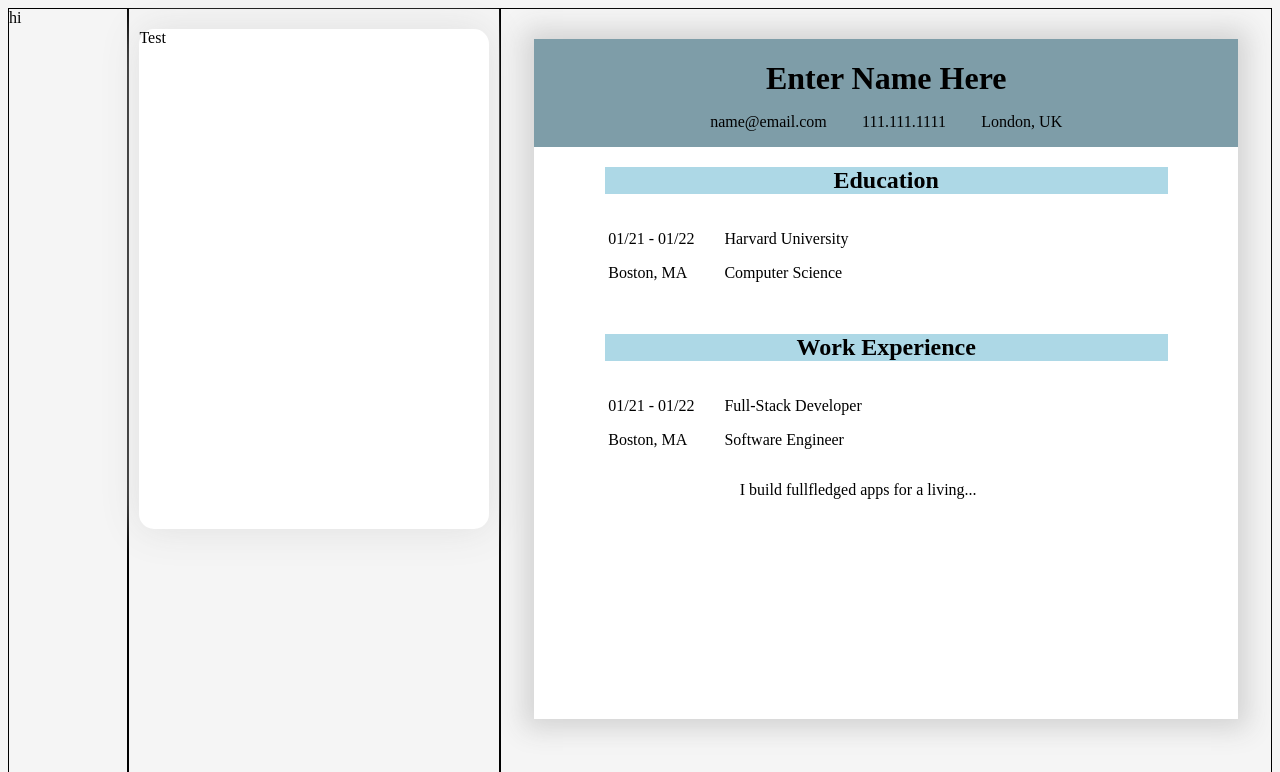
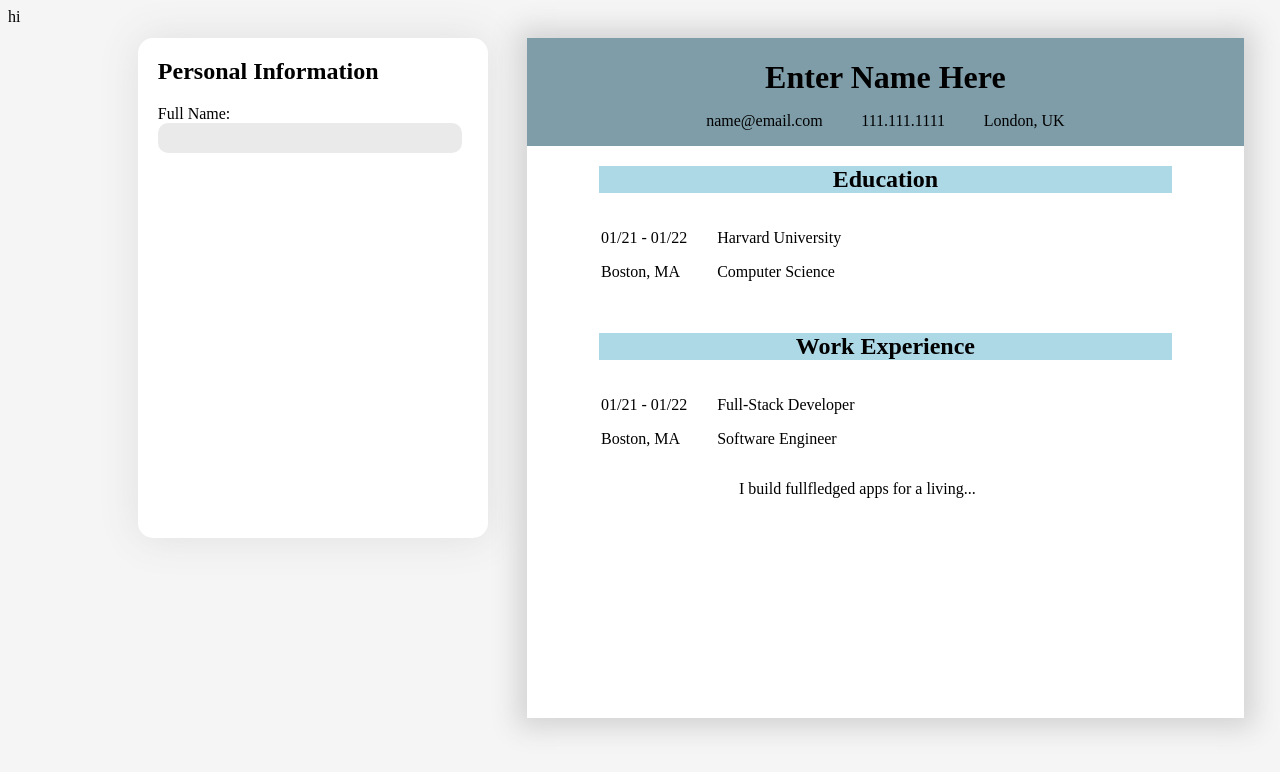
Before and after one commit to tdematos/React-CV-Generator, a React (Vite) app in the folder React-CV-Generator/: page / in a window 1280 px wide. Shown: the top 772 px of the page. Built offline with nearby package versions, Linux system fonts and the light colour scheme.

Commit message:
Adding input section for name and styling component

```diff
--- /dev/null
+++ b/React-CV-Generator/src/Components/Form-Section/Personal-Info/Form-Input/FormInput.css
@@ -0,0 +1,17 @@
+.inputContainer {
+  display: flex;
+  flex-direction: column;
+  margin-left: 20px;
+}
+
+.InputBox {
+  width: 300px;
+  height: 28px;
+  border-radius: 10px;
+  border: none;
+  background-color: rgb(234, 234, 234);
+}
+
+.InputBox:hover {
+  box-shadow: 0px 0px 30px 1px rgb(235, 235, 235);
+}
--- /dev/null
+++ b/React-CV-Generator/src/Components/Form-Section/Personal-Info/Form-Input/FormInput.jsx
@@ -0,0 +1,12 @@
+import "../Form-Input/FormInput.css";
+
+const FormInput = (props) => {
+  return (
+    <div className="inputContainer">
+      <label for="fullName">{props.fullName}</label>
+      <input className="InputBox" type="text" />
+    </div>
+  );
+};
+
+export default FormInput;
--- a/React-CV-Generator/src/Components/Form-Section/Personal-Info/PersonalInfo.css
+++ b/React-CV-Generator/src/Components/Form-Section/Personal-Info/PersonalInfo.css
@@ -3,6 +3,18 @@
   width: 350px;
   height: 500px;
   border-radius: 15px;
-  margin-top: 20px;
+  margin-top: 30px;
   box-shadow: 0px 0px 40px 1px rgb(224, 224, 224);
+  display: flex;
+  flex-direction: column;
+  justify-content: flex-start;
 }
+
+.personalHeading {
+  margin-left: 20px;
+}
+
+.personalInfoForm {
+  display: flex;
+  flex-direction: column;
+}
--- a/React-CV-Generator/src/Components/Form-Section/Personal-Info/PersonalInfo.jsx
+++ b/React-CV-Generator/src/Components/Form-Section/Personal-Info/PersonalInfo.jsx
@@ -1,7 +1,15 @@
+import FormInput from "./Form-Input/FormInput";
 import "../Personal-Info/PersonalInfo.css";
 
 const PersonalInfo = () => {
-  return <div className="personalInfoContainer">Test</div>;
+  return (
+    <div className="personalInfoContainer">
+      <h2 className="personalHeading">Personal Information</h2>
+      <form className="personalInfoForm">
+        <FormInput fullName="Full Name:" />
+      </form>
+    </div>
+  );
 };
 
 export default PersonalInfo;
--- a/React-CV-Generator/src/Components/ResumePage/ResumeHeader/ResumeHeader.jsx
+++ b/React-CV-Generator/src/Components/ResumePage/ResumeHeader/ResumeHeader.jsx
@@ -1,10 +1,10 @@
 import ContactMe from "./ContactMe";
 import "../ResumeHeader/ResumeHeader.css";
 
-const ResumeHeader = () => {
+const ResumeHeader = (props) => {
   return (
     <div className="nameSection">
-      <h1 className="nameHeader">Enter Name Here</h1>
+      <h1 className="nameHeader">{props.resumeHeader}</h1>
       <ContactMe
         email="name@email.com"
         phone="111.111.1111"
--- a/React-CV-Generator/src/Components/ResumePage/ResumePage.css
+++ b/React-CV-Generator/src/Components/ResumePage/ResumePage.css
@@ -1,6 +1,6 @@
 .pageBody {
   height: 85vh;
-  width: 55vw;
+  width: 56vw;
   background-color: white;
   box-shadow: 0px 0px 25px 10px lightgrey;
   margin-top: 30px;
--- a/React-CV-Generator/src/Components/ResumePage/ResumePage.jsx
+++ b/React-CV-Generator/src/Components/ResumePage/ResumePage.jsx
@@ -1,3 +1,4 @@
+import React, { useState } from "react";
 import ResumeHeader from "./ResumeHeader/ResumeHeader";
 import Education from "./Education/Education";
 import Experience from "./Experience/EdExperience";
@@ -5,9 +6,17 @@ import WorkExperience from "./Work Experience/WorkExperiece";
 import "../ResumePage/ResumePage.css";
 
 const ResumePage = () => {
+  const [fullName, setfullName] = useState("Enter Name Here");
+
+  const handleTextAreaChange = (e) => {
+    // const inpuArea = document.getElementsByClassName("InputBox");
+
+    setfullName(e.target.value);
+  };
+
   return (
     <div className="pageBody">
-      <ResumeHeader />
+      <ResumeHeader onChange={handleTextAreaChange} resumeHeader={fullName} />
       <Education />
       <Experience />
       <WorkExperience />
--- a/React-CV-Generator/src/Components/Section/Section.css
+++ b/React-CV-Generator/src/Components/Section/Section.css
@@ -1,7 +1,6 @@
 .section {
   height: 100vh;
   width: 10vw;
-  border: 1px solid black;
 }
 
 .formSection {
```
